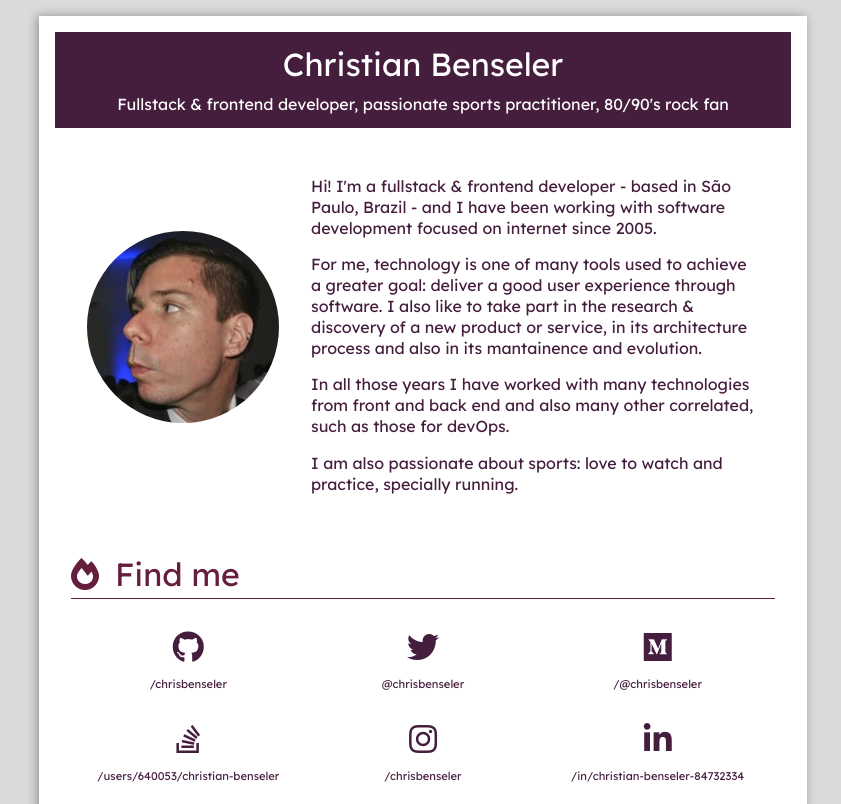
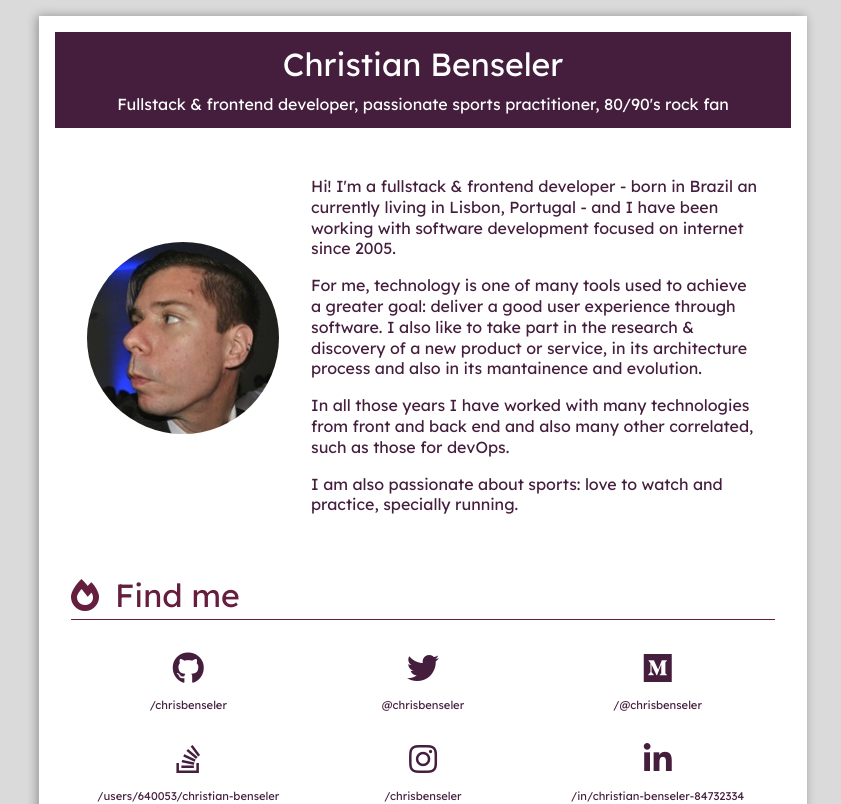
Before and after one commit to chrisbenseler/chrisb-website, a Nuxt app: page / in a window 1280 px wide. Shown: the top 804 px of the page, without its empty margins (217-1058 px from the left). Built offline with nearby package versions, Linux system fonts and the light colour scheme.

Commit message:
feat: social

```diff
--- a/pages/index.vue
+++ b/pages/index.vue
@@ -12,7 +12,7 @@
 
       <div>
         <p>
-          Hi! I'm a fullstack & frontend developer - based in São Paulo, Brazil - and I
+          Hi! I'm a fullstack & frontend developer - born in Brazil an currently living in Lisbon, Portugal - and I
           have been working with software development focused on internet since
           2005.
         </p>
```
